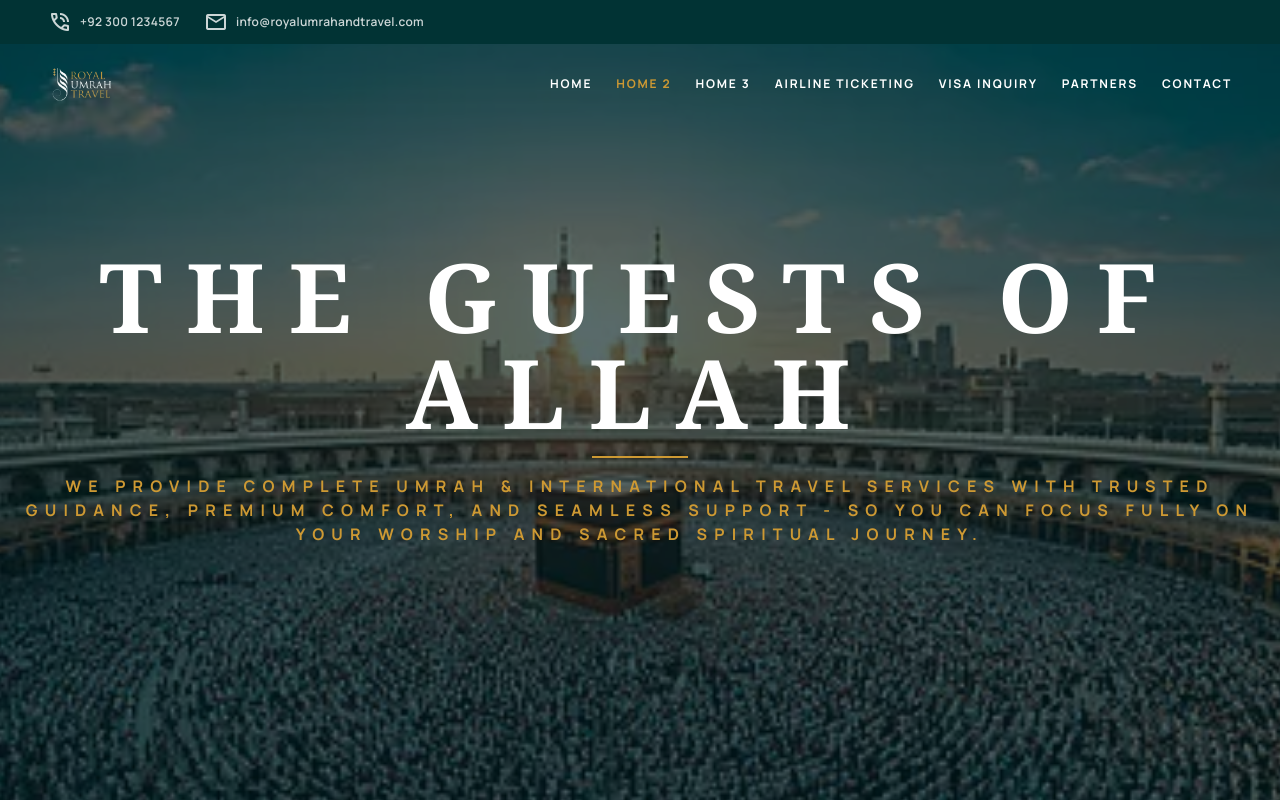
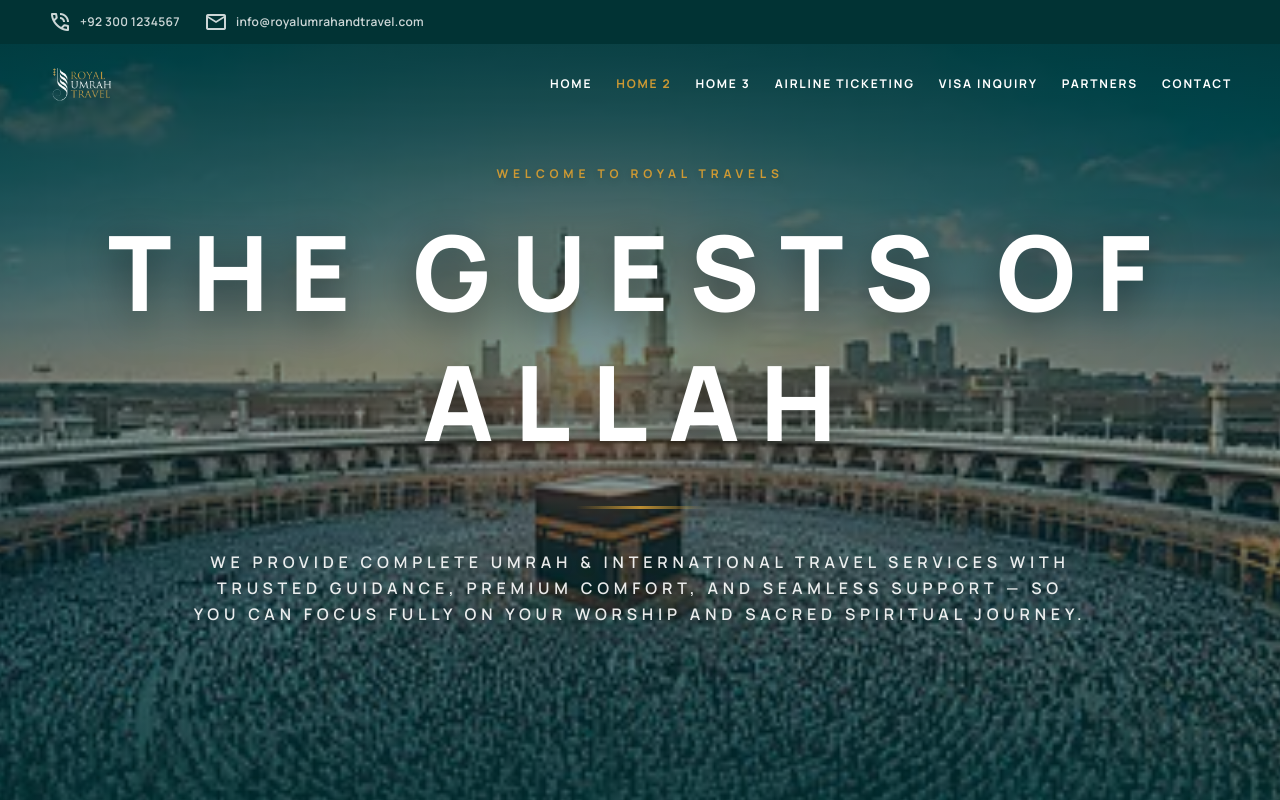
Before and after one commit to abubaker082512/rehman-umrah-travels, a React (Vite) app in the folder client/: page /home2 in a window 1280 px wide. Shown: the top 800 px of the page. Built offline with nearby package versions, Linux system fonts and the light colour scheme; no server answers.

Commit message:
Enhance Home2 Hero section visually and implement custom fonts

```diff
--- a/client/src/pages/Home2.jsx
+++ b/client/src/pages/Home2.jsx
@@ -177,17 +177,19 @@ const Home2 = () => {
             className="w-full h-full object-cover"
             src={background1}
           />
-          <div className="absolute inset-0 bg-[#001c1d]/65"></div>
+          {/* Dynamic Gradient Overlay for better contrast and premium feel */}
+          <div className="absolute inset-0 bg-gradient-to-b from-[#013334]/90 via-[#013334]/40 to-[#013334]/90"></div>
         </div>
 
         {/* Minimalist Centered Brand Logo Overlay (Teal & Gold) */}
-        <div className="relative z-10 text-center text-white px-6 mb-32">
-          <h1 className="text-white text-6xl md:text-8xl font-bold tracking-[0.25em] uppercase font-headline animate-fade-in">
-            THE GUESTS OF ALLAH
+        <div className="relative z-10 text-center text-white px-4 sm:px-6 mb-32 max-w-6xl mx-auto flex flex-col items-center">
+          <span className="font-manrope text-[#CD9933] font-bold text-[10px] md:text-xs tracking-[0.4em] uppercase mb-6 drop-shadow-md">Welcome to Royal Travels</span>
+          <h1 className="text-white text-5xl sm:text-7xl md:text-[6.5rem] font-black tracking-[0.15em] sm:tracking-[0.2em] uppercase font-notoSerif drop-shadow-[0_10px_20px_rgba(0,0,0,0.5)] leading-tight">
+            THE GUESTS<br className="md:hidden" /> OF ALLAH
           </h1>
-          <div className="h-[2px] w-24 bg-[#CD9933] mx-auto my-4"></div>
-          <p className="text-[#CD9933] text-sm md:text-base font-bold tracking-[0.45em] uppercase">
-            We provide complete Umrah & International Travel Services with trusted guidance, premium comfort, and seamless support - so you can focus fully on your worship and sacred spiritual journey.
+          <div className="h-[3px] w-32 bg-gradient-to-r from-transparent via-[#CD9933] to-transparent mx-auto my-8 sm:my-10 opacity-90"></div>
+          <p className="font-manrope text-white/90 text-xs sm:text-sm md:text-base font-semibold tracking-[0.2em] md:tracking-[0.3em] uppercase leading-relaxed max-w-4xl text-center drop-shadow-md">
+            We provide complete Umrah & International Travel Services with trusted guidance, premium comfort, and seamless support — so you can focus fully on your worship and sacred spiritual journey.
           </p>
         </div>
 
```
